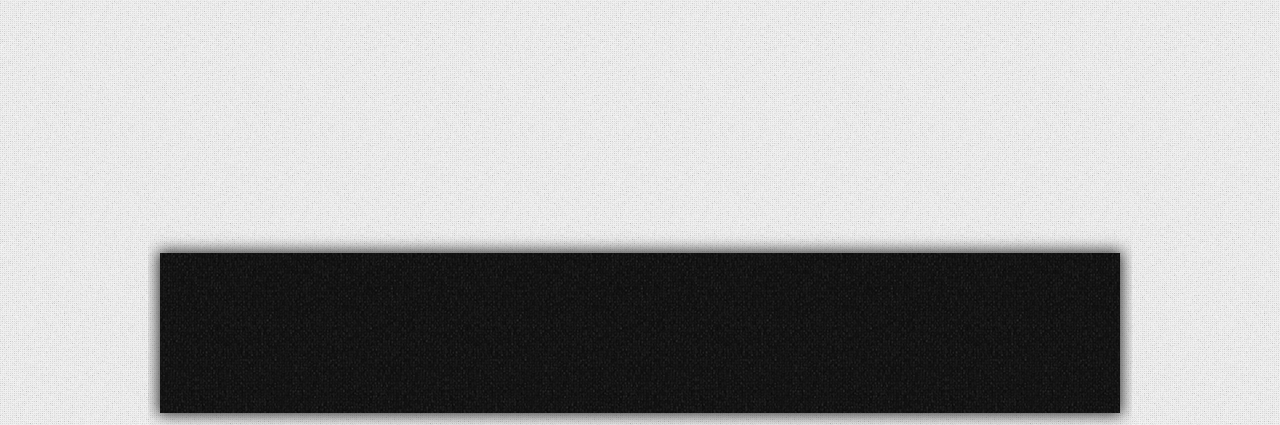
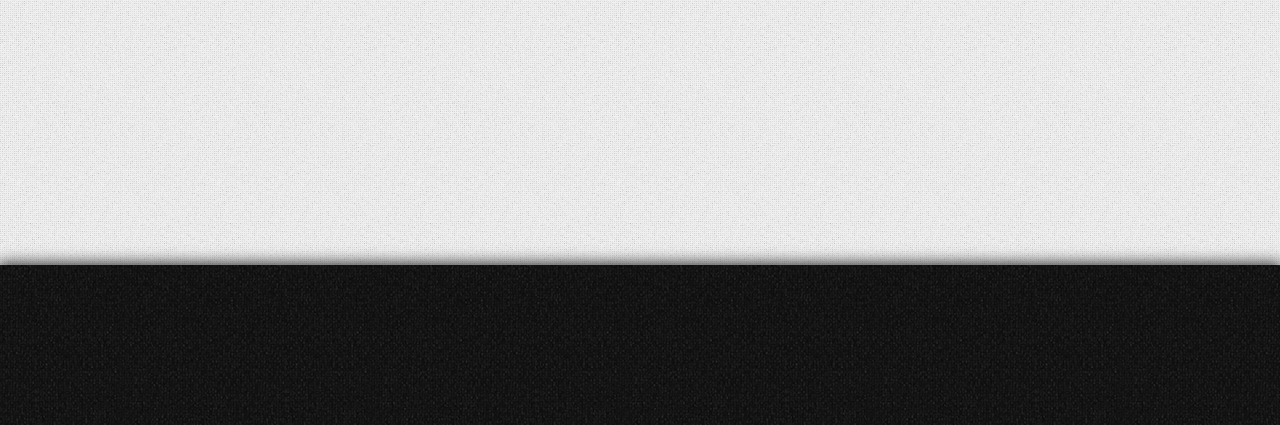
Before and after one commit to pkillian/BearClubs, a Django app: template BearClubs/bc/templates/signup.html in a window 1280 px wide. Shown: the part 527-952 px from the top of the page. Run offline with Django 3.2, Linux system fonts and the light colour scheme; the template is opened without the code that fills it, so the values that code supplies are empty.

Commit message:
Closing </div> tag bug

```diff
--- a/BearClubs/bc/static/js/bearclubs.min.js
+++ b/BearClubs/bc/static/js/bearclubs.min.js
@@ -1,2 +1,2 @@
-/* generated: 2014-02-20 @ 15:42:43 */
-var BearClubs=BearClubs||{};(function(a,b,c){"use strict";this.scrolled=!1,this.headerShown=!0,this.headerHeight=60,this.bindHeaderMouseOver=function(b){a.scrolled&&!a.headerShown&&b.clientY<=a.headerHeight+20?a.toggleHeader(!0):a.scrolled&&a.headerShown&&b.clientY>a.headerHeight+20&&a.toggleHeader(!1)},this.bindHeaderScroll=function(){!a.scrolled&&b(c).scrollTop()>a.headerHeight?(a.toggleHeader(!1),a.scrolled=!0):a.scrolled&&b(c).scrollTop()<=a.headerHeight&&(a.toggleHeader(!0),a.scrolled=!1)},this.toggleHeader=function(c){c?b("#header").animate({height:a.headerHeight+"px"},"fast",function(){b("#header").css("border-bottom-style","solid")}):b("#header").animate({height:"0px"},"fast",function(){b("#header").css("border-bottom-style","none")}),a.headerShown=c},this.onReady=function(){b(c).scroll(a.bindHeaderScroll),b(c).mousemove(a.bindHeaderMouseOver)}}).call(BearClubs,BearClubs,jQuery,window,document);
+/* generated: 2014-03-12 @ 21:45:43 */
+var BearClubs=BearClubs||{};(function(a,b,c){"use strict";this.scrolled=!1,this.mousedOver=!1,this.headerShown=!0,this.headerHeight=60,this.photoScrollers={},this.bindHeaderMouseOver=function(b){a.mousedOver=b.clientY<=a.headerHeight+20,a.scrolled&&!a.headerShown&&a.mousedOver?a.toggleHeader(!0):a.scrolled&&a.headerShown&&!a.mousedOver&&a.toggleHeader(!1)},this.bindHeaderScroll=function(){return a.scrolled=b(c).scrollTop()>a.headerHeight,a.mousedOver?!1:void(a.headerShown&&a.scrolled?a.toggleHeader(!1):a.headerShown||a.scrolled||a.toggleHeader(!0))},this.toggleHeader=function(c){c?b("#header").animate({height:a.headerHeight+"px"},"fast",function(){b("#header").css("border-bottom-style","solid")}):b("#header").animate({height:"0px"},"fast",function(){b("#header").css("border-bottom-style","none")}),a.headerShown=c},this.onReady=function(){b(c).scroll(a.bindHeaderScroll),b(c).mousemove(a.bindHeaderMouseOver)}}).call(BearClubs,BearClubs,jQuery,window,document);
--- a/BearClubs/bc/templates/signup.html
+++ b/BearClubs/bc/templates/signup.html
@@ -52,5 +52,6 @@
         <input id="signin-button" class="button" type="submit" value="Sign-In" onclick="sign-in(); return false;">
       </form>
     </div>
+  </div>
 
 {% endblock %}
```
Lines whose indentation alone changed are shown as unchanged.
